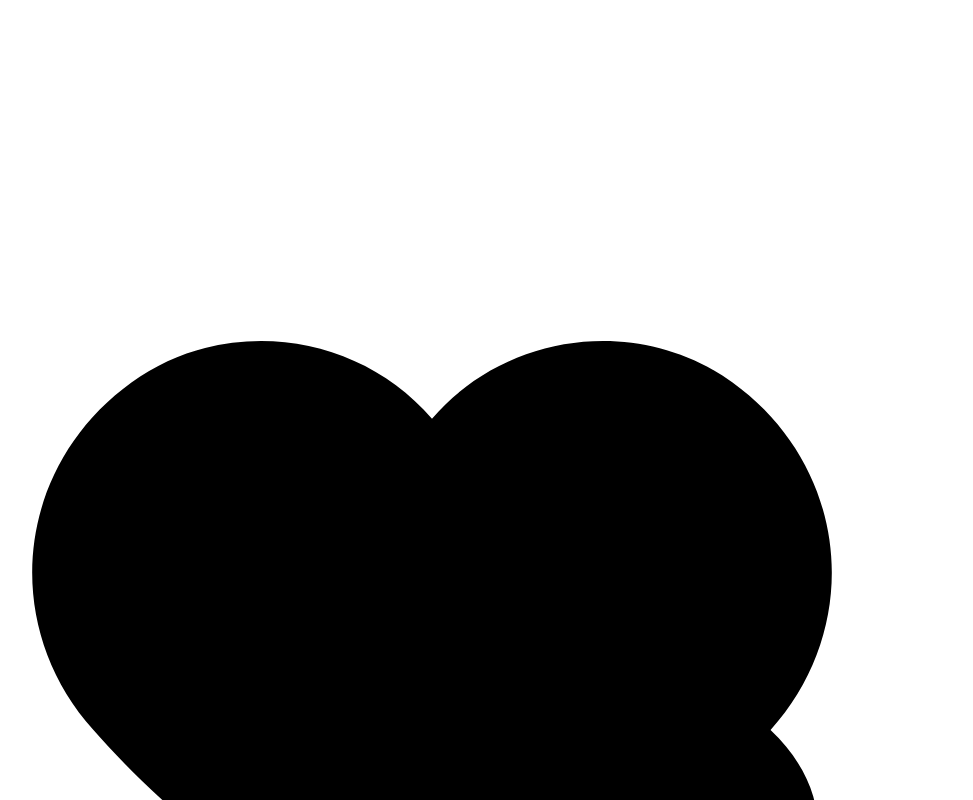
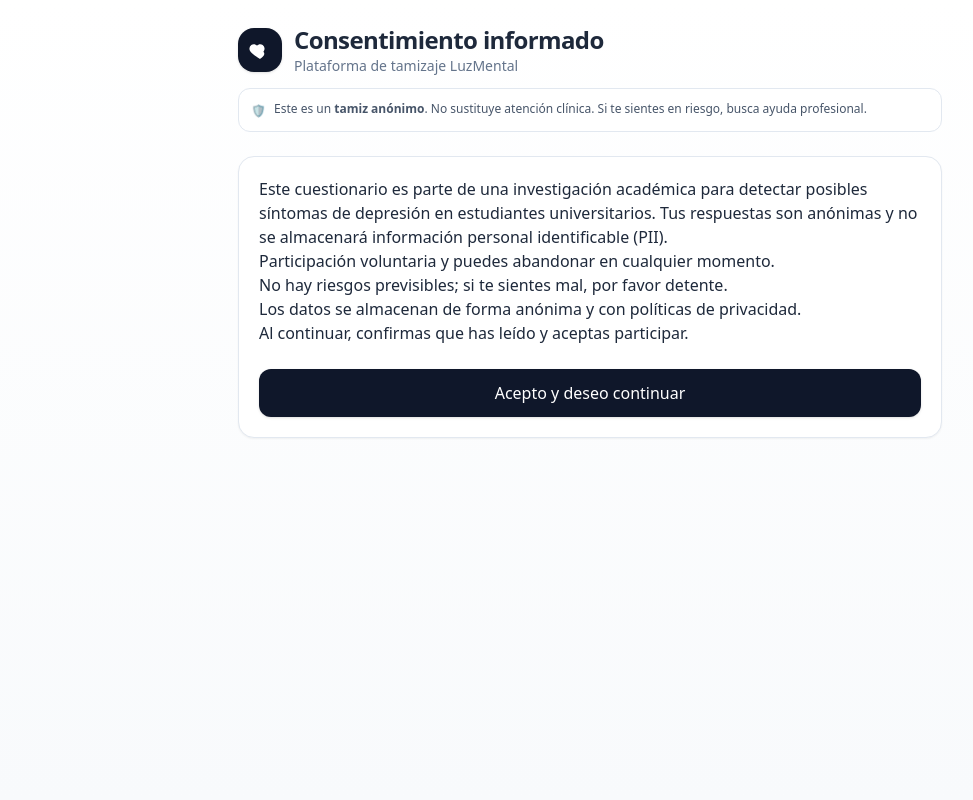
Before and after one commit to chambitastlmx-maker/luzmental, a Next.js app: page /consent in a window 1280 px wide. Shown: the top 800 px of the page, without its empty margins (50-1023 px from the left). Built offline with nearby package versions, Linux system fonts and the light colour scheme.

Commit message:
Create tailwind.config.js

```diff
--- /dev/null
+++ b/tailwind.config.js
@@ -0,0 +1,12 @@
+/** @type {import('tailwindcss').Config} */
+module.exports = {
+  content: [
+    "./pages/**/*.{js,ts,jsx,tsx}",
+    "./components/**/*.{js,ts,jsx,tsx}",
+    "./app/**/*.{js,ts,jsx,tsx}"  // por si llegas a usar el app router más adelante
+  ],
+  theme: {
+    extend: {},
+  },
+  plugins: [],
+}
```
